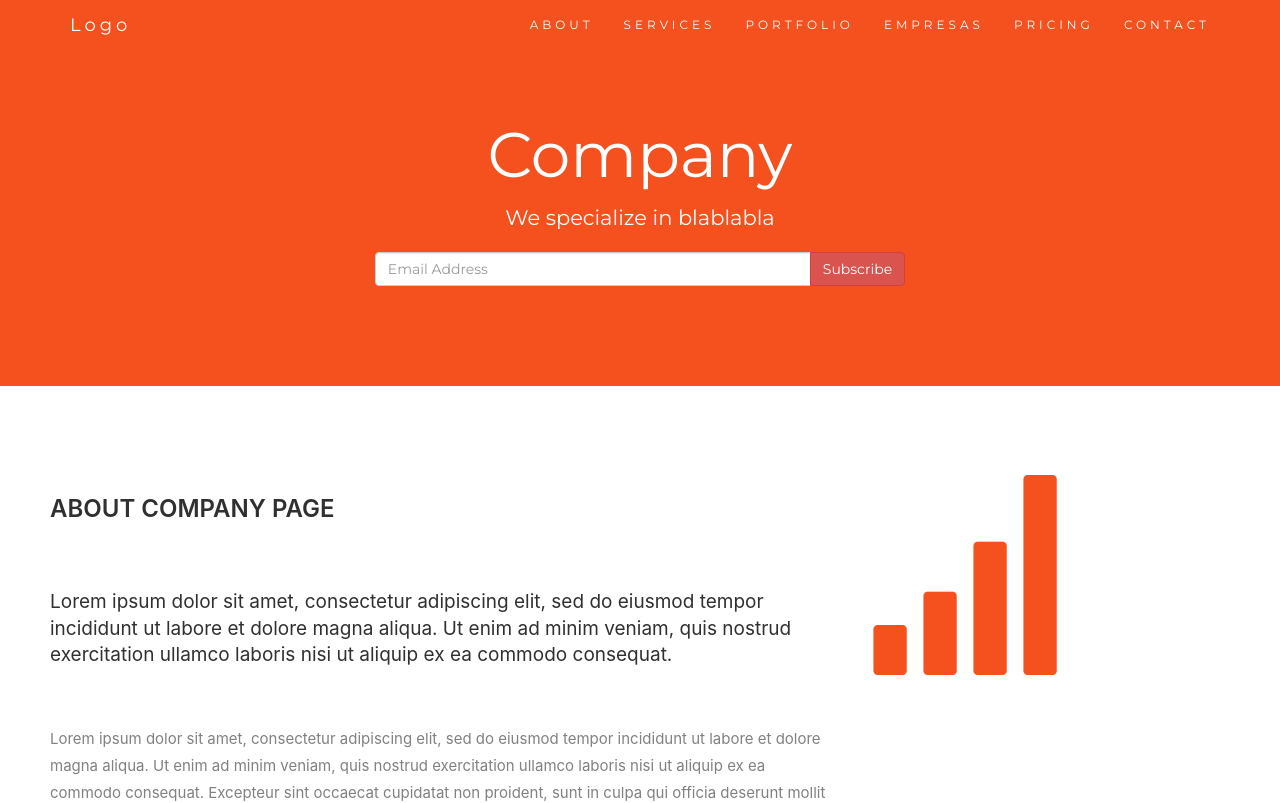
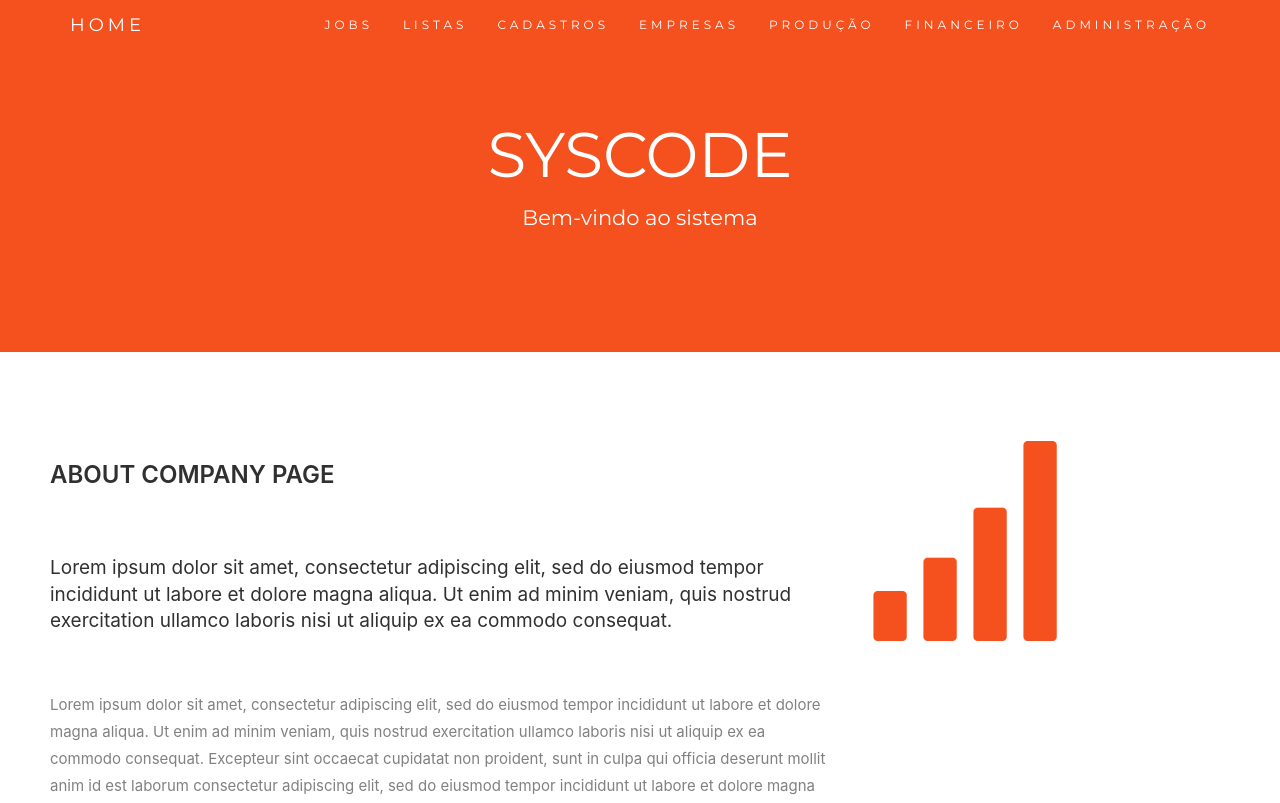
Before and after one commit to mscode-syscode/syscodeReact, a React (Create React App) app: page / in a window 1280 px wide. Shown: the top 803 px of the page. Built offline with nearby package versions, Linux system fonts and the light colour scheme.

Commit message:
ajustes e craicao de Jobs

```diff
--- a/public/index.html
+++ b/public/index.html
@@ -24,7 +24,7 @@
       work correctly both with client-side routing and a non-root public URL.
       Learn how to configure a non-root public URL by running `npm run build`.
     -->
-    <title>React App</title>
+    <title>syscode</title>
   </head>
   <body>
     <noscript>You need to enable JavaScript to run this app.</noscript>
--- a/src/App.js
+++ b/src/App.js
@@ -7,6 +7,7 @@ import Cabecalho from './componentes/cabecalho'
 import Inicio from './componentes/Inicio'
 import Servicos from './componentes/Servicos'
 import Empresas from './componentes/Empresas'
+import Jobs from './componentes/Jobs'
 
 class App extends Component {
   render() {
@@ -18,6 +19,7 @@ class App extends Component {
           <Route path='/' exact component={Inicio} />
           <Route path='/servicos' component={Servicos} />
           <Route path='/empresas' component={Empresas} />
+          <Route path='/jobs' component={Jobs} />
 
           <Footer />
         </div>
--- a/src/componentes/Crud.js
+++ b/src/componentes/Crud/Empresa/CrudEmpresaFIndOne.js
@@ -1,6 +1,8 @@
 import React from 'react'
 
-const URL = 'http://localhost:8090';
+const URL = 'http://localhost:8080';
+
+
 
 class CRUD extends React.Component {
   constructor(props) {
@@ -12,7 +14,7 @@ class CRUD extends React.Component {
 
   // get / findAll
   componentDidMount() {
-    fetch(`${URL}/empresas`)
+    fetch(`${URL}/empresas/1`)
       .then(res => res.json())
       .then(
         (result) => {
--- /dev/null
+++ b/src/componentes/Crud/Empresa/CrudEmpresasFindAll.js
@@ -0,0 +1,56 @@
+import React from 'react'
+
+const URL = 'http://localhost:8080';
+
+class CRUD extends React.Component {
+  constructor(props) {
+    super(props);
+    this.state = {
+      items: []
+    };
+  }
+
+  // get / findAll
+  componentDidMount() {
+    fetch(`${URL}/empresas`)
+      .then(res => res.json())
+      .then(
+        (result) => {
+          this.setState({
+            items: result
+          });
+        }
+      )
+  }
+
+  render() {
+    return (
+      <div className='col-md-12'>
+        <table className='table table-striped '>
+          <tbody className='thead-dark'>
+            <tr>
+              <td>IdEmpresa</td>
+              <td>Empresa</td>
+              <td>bairro</td>
+              <td>cep</td>
+              <td>cidade</td>
+            </tr>
+            { this.state.items.map(item => (
+              <tr key={item.idempresa.toString()}>
+                <td>{item.idempresa}</td>
+                <td>{item.empresa}</td>
+                <td>{item.bairro}</td>
+                <td>{item.cep}</td>
+                <td>{item.cidade}</td>
+              </tr>
+            )
+            )
+            }
+          </tbody>
+        </table>
+      </div>
+    );
+  }
+}
+
+export default CRUD
--- a/src/componentes/Empresas.js
+++ b/src/componentes/Empresas.js
@@ -1,6 +1,6 @@
 import React from 'react'
 
-import Empresas from './Crud'
+import Empresas from './Crud/Empresa/CrudEmpresasFindAll'
 
 const Empresa = props => {
     return (
--- a/src/componentes/Footer.js
+++ b/src/componentes/Footer.js
@@ -1,13 +1,13 @@
 import React from 'react'
 
-const  Footer = props => {
+const Footer = props => {
     return (
         <footer className='container-fluid text-center'>
-                <a href='#myPage' title='To Top'>
-                    <span className='glyphicon glyphicon-chevron-up'></span>
-                </a>
-                <p>Bootstrap Theme Made By <a href='https://www.w3schools.com' title='Visit w3schools'>www.w3schools.com</a></p>
-            </footer>
+            <a href='#myPage' title='To Top'>
+                <span className='glyphicon glyphicon-chevron-up'></span>
+            </a>
+            <p>MSCODE By <a href='http://marcelomscode.com.br' title='Visite'>www.marcelomscode.com.br</a></p>
+        </footer>
     )
 }
 
--- a/src/componentes/Inicio.js
+++ b/src/componentes/Inicio.js
@@ -4,16 +4,8 @@ const Inicio = props => {
     return (
         <div>
             <div className='jumbotron text-center'>
-                <h1>Company</h1>
-                <p>We specialize in blablabla</p>
-                <form className='form-inline'>
-                    <div className='input-group'>
-                        <input type='email' className='form-control' size='50' placeholder='Email Address' required='' />
-                        <div className='input-group-btn'>
-                            <button type='button' className='btn btn-danger'>Subscribe</button>
-                        </div>
-                    </div>
-                </form>
+                <h1>SYSCODE</h1>
+                <p>Bem-vindo ao sistema</p>
             </div>
 
             {/* Container (About Section) */}
--- /dev/null
+++ b/src/componentes/Jobs.js
@@ -0,0 +1,19 @@
+import React from 'react'
+
+const Jobs = props => {
+    return (
+        <div id='services' className='container-fluid text-center'>
+            <h2>LISTA DE JOBS</h2>
+            <br />
+
+            <div className='row '>
+
+                {/* <Empresas /> */}
+                <Jobs />
+
+            </div>
+        </div>
+    )
+}
+
+export default Jobs
--- a/src/componentes/cabecalho.js
+++ b/src/componentes/cabecalho.js
@@ -10,16 +10,17 @@ const Cabecalho = props =>{
                             <span className='icon-bar'></span>
                             <span className='icon-bar'></span>
                         </button>
-                        <a className='navbar-brand' href='#myPage'>Logo</a>
+                        <a className='navbar-brand' href='/'>HOME</a>
                     </div>
                     <div className='collapse navbar-collapse' id='myNavbar'>
                         <ul className='nav navbar-nav navbar-right'>
-                            <li><a href='/'>ABOUT</a></li>
-                            <li><a href='/servicos'>SERVICES</a></li>
-                            <li><a href='#portfolio'>PORTFOLIO</a></li>
+                            <li><a href='/jobs'>JOBS</a></li>
+                            <li><a href='/servicos'>LISTAS</a></li>
+                            <li><a href='/empresas'>CADASTROS</a></li>
                             <li><a href='/empresas'>EMPRESAS</a></li>
-                            <li><a href='#pricing'>PRICING</a></li>
-                            <li><a href='#contact'>CONTACT</a></li>
+                            <li><a href='/producao'>PRODUÇÃO</a></li>
+                            <li><a href='/financeiro'>FINANCEIRO</a></li>
+                            <li><a href='/adminstracao'>ADMINISTRAÇÃO</a></li>
                         </ul>
                     </div>
                 </div>
```
Also changed, not shown: src/componentes/Crud/Jobs/CrudJobFindOne.js (added, +48 -0 lines).
